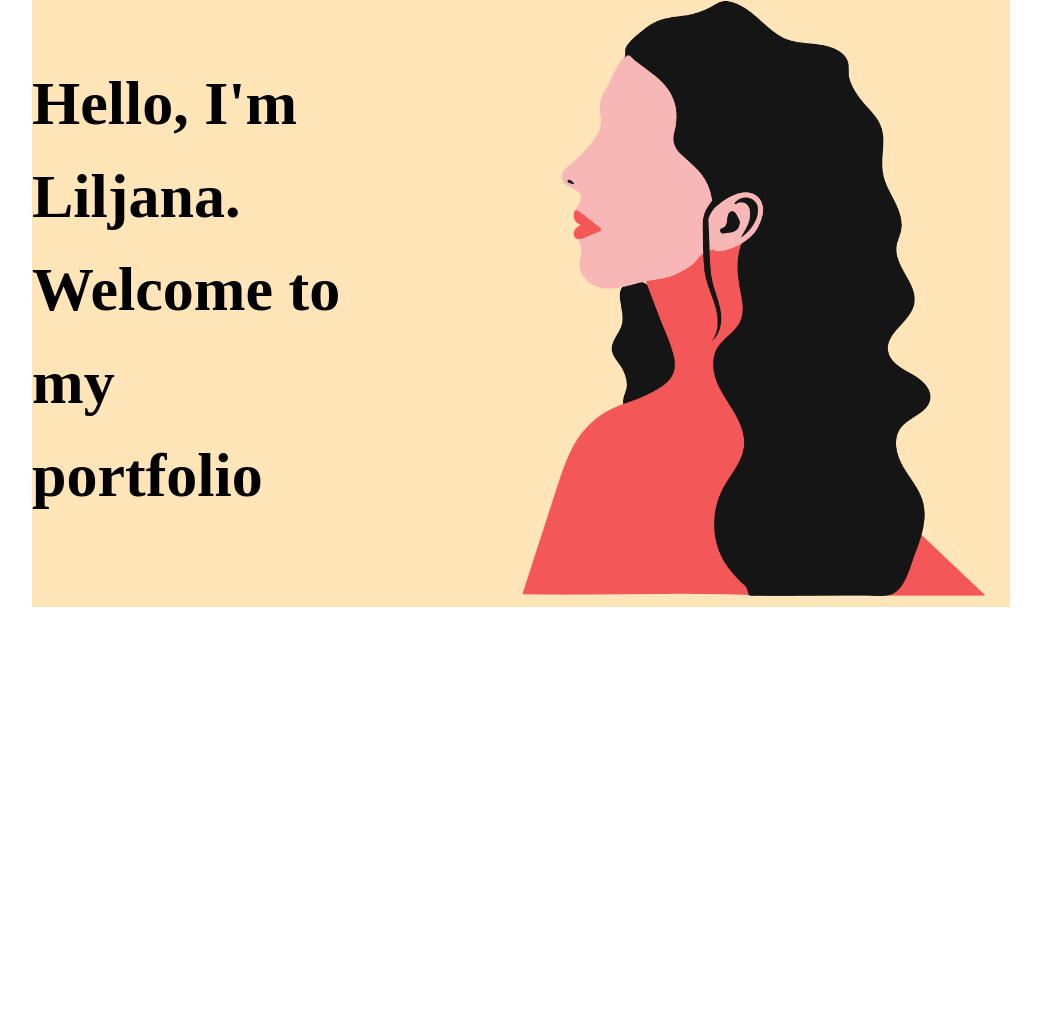
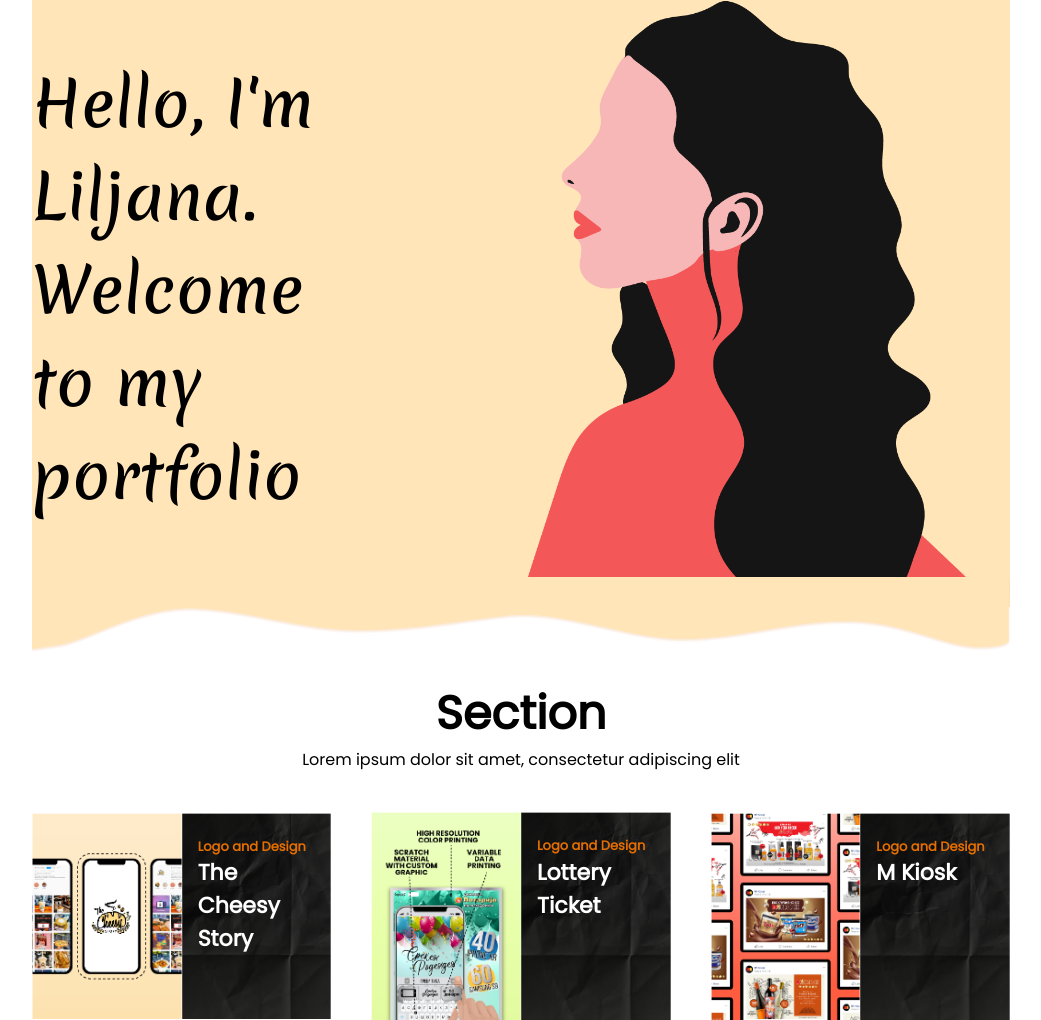
Before and after one commit to ivanjankov/Liljana-Porfolio-2.0, a website: page index.html in a window 1280 px wide. Shown: the part 193-1213 px from the top of the page, without its empty margins (119-1160 px from the left). Before the commit the page ends 800 px from the top, so only its background shows below. Drawn offline with Linux system fonts and the light colour scheme.

Commit message:
feat: style projects section

```diff
--- a/index.html
+++ b/index.html
@@ -50,5 +50,53 @@
                 </figure>
             </section>
         </div>
+        <!-- Temporary -->
+        <section class="section">
+            <header class="section__heading">
+                <h2 class="section__heading-subtitle">section</h2>
+                <p class="section__heading-duck">
+                    Lorem ipsum dolor sit amet, consectetur adipiscing elit
+                </p>
+            </header>
+
+            <main class="projects">
+                <div class="projects__item">
+                    <figure class="projects__item-figure">
+                        <img
+                            src="src/assets/img/projects/czy-stry.png"
+                            alt="Project name"
+                        />
+                    </figure>
+                    <div class="projects__item-heading">
+                        <h3 class="project-sm-title">Logo and Design</h3>
+                        <h2 class="project-lg-title">The Cheesy Story</h2>
+                    </div>
+                </div>
+                <div class="projects__item">
+                    <figure class="projects__item-figure">
+                        <img
+                            src="src/assets/img/projects/lottery.png"
+                            alt="Project name"
+                        />
+                    </figure>
+                    <div class="projects__item-heading">
+                        <h3 class="project-sm-title">Logo and Design</h3>
+                        <h2 class="project-lg-title">Lottery Ticket</h2>
+                    </div>
+                </div>
+                <div class="projects__item">
+                    <figure class="projects__item-figure">
+                        <img
+                            src="src/assets/img/projects/kiosk.png"
+                            alt="Project name"
+                        />
+                    </figure>
+                    <div class="projects__item-heading">
+                        <h3 class="project-sm-title">Logo and Design</h3>
+                        <h2 class="project-lg-title">M Kiosk</h2>
+                    </div>
+                </div>
+            </main>
+        </section>
     </body>
 </html>
--- a/src/styles/foundation/_fonts.scss
+++ b/src/styles/foundation/_fonts.scss
@@ -1,6 +1,8 @@
 @use './variables' as *;
 
 // Font faces
+
+@import url('https://fonts.googleapis.com/css2?family=Merienda:wght@400;500&family=Poppins&display=swap');
 
 // Chaviera Pro
 // !!! IMPORTANT (Font is not working)
--- a/src/styles/foundation/_mixins.scss
+++ b/src/styles/foundation/_mixins.scss
@@ -6,6 +6,15 @@
     flex-wrap: $fw;
     gap: $gap;
 }
+
+@mixin font($ff, $fs, $fw, $lh) {
+    font-family: $ff;
+    font-size: $fs;
+    font-weight: $fw;
+    line-height: $lh;
+    font-style: normal;
+}
+
 // NOTE: Enhance this and replace it everywhere grid is used
 @mixin grid($gtc, $gtr, $ai) {
     display: grid;
--- a/src/styles/foundation/_reset.scss
+++ b/src/styles/foundation/_reset.scss
@@ -39,6 +39,10 @@ svg {
     display: block;
     max-width: 100%;
 }
+
+img {
+    width: 100%;
+}
 /*
     7. Remove built-in form typography styles
   */
--- a/src/styles/foundation/_typography.scss
+++ b/src/styles/foundation/_typography.scss
@@ -1,4 +1,4 @@
 @import './fonts';
 
-$font-primary: 'Chaviera pro', 'sans-serif';
+$font-primary: 'Merienda', 'cursive';
 $font-secondary: 'Poppins', 'sans-serif';
--- a/src/styles/main.scss
+++ b/src/styles/main.scss
@@ -5,6 +5,7 @@
 
 .main {
     padding-inline: calc((100vw - $container-width) / 2);
+    font-family: $font-secondary;
 }
 
 .button {
@@ -16,14 +17,28 @@
 
 .hero {
     @include flex(column, space-between, center, $gap: null);
+    position: relative;
     height: $vh-full;
     background-color: $primary;
+
+    &:after {
+        position: absolute;
+        content: '';
+        background: url('src/assets/img/wave.png') no-repeat;
+        background-size: contain;
+        width: 100%;
+        height: 100px;
+        left: 0;
+        bottom: -70px;
+    }
 
     &__section {
         @include grid(1fr 2fr, null, center);
 
         &-text {
             font-size: $hero-text;
+            font-family: $font-primary;
+            font-weight: 500;
         }
 
         &-image {
@@ -100,3 +115,62 @@
         }
     }
 }
+
+.section {
+    margin-top: 72px;
+
+    &__heading {
+        font-family: $font-secondary;
+        &-subtitle {
+            @include font($font-secondary, 46px, $weight-semibold, 1.5);
+            text-transform: capitalize;
+            text-align: center;
+        }
+
+        &-duck {
+            text-align: center;
+            font-size: $text-base;
+        }
+    }
+}
+
+.projects {
+    @include grid(repeat(3, 1fr), auto, center);
+    column-gap: 40px;
+    margin-block: 40px;
+
+    &__item {
+        @include grid(repeat(2, 1fr), auto, start);
+
+        &:hover {
+            &-heading {
+            }
+        }
+
+        &-figure {
+            & > img {
+                height: 100%;
+                object-fit: cover;
+                width: 100%;
+            }
+        }
+
+        &-heading {
+            font-family: $font-secondary;
+            padding: $padding-xxl $padding-l;
+            height: 100%;
+            background: url('./src/assets/img/projects-bg.png') no-repeat;
+            background-size: 100% 100%;
+            .project-sm-title {
+                font-size: $text-sm;
+                color: $secondary-300;
+            }
+
+            .project-lg-title {
+                font-size: $text-lg;
+                font-weight: $weight-semibold;
+                color: #fff;
+            }
+        }
+    }
+}
```
Also changed, not shown: src/assets/img/projects-bg.png (added), src/assets/img/projects/czy-stry.png (added), src/assets/img/projects/kiosk.png (added), src/assets/img/projects/lottery.png (added), src/assets/img/wave.png (added), style.css, 1 other file.
